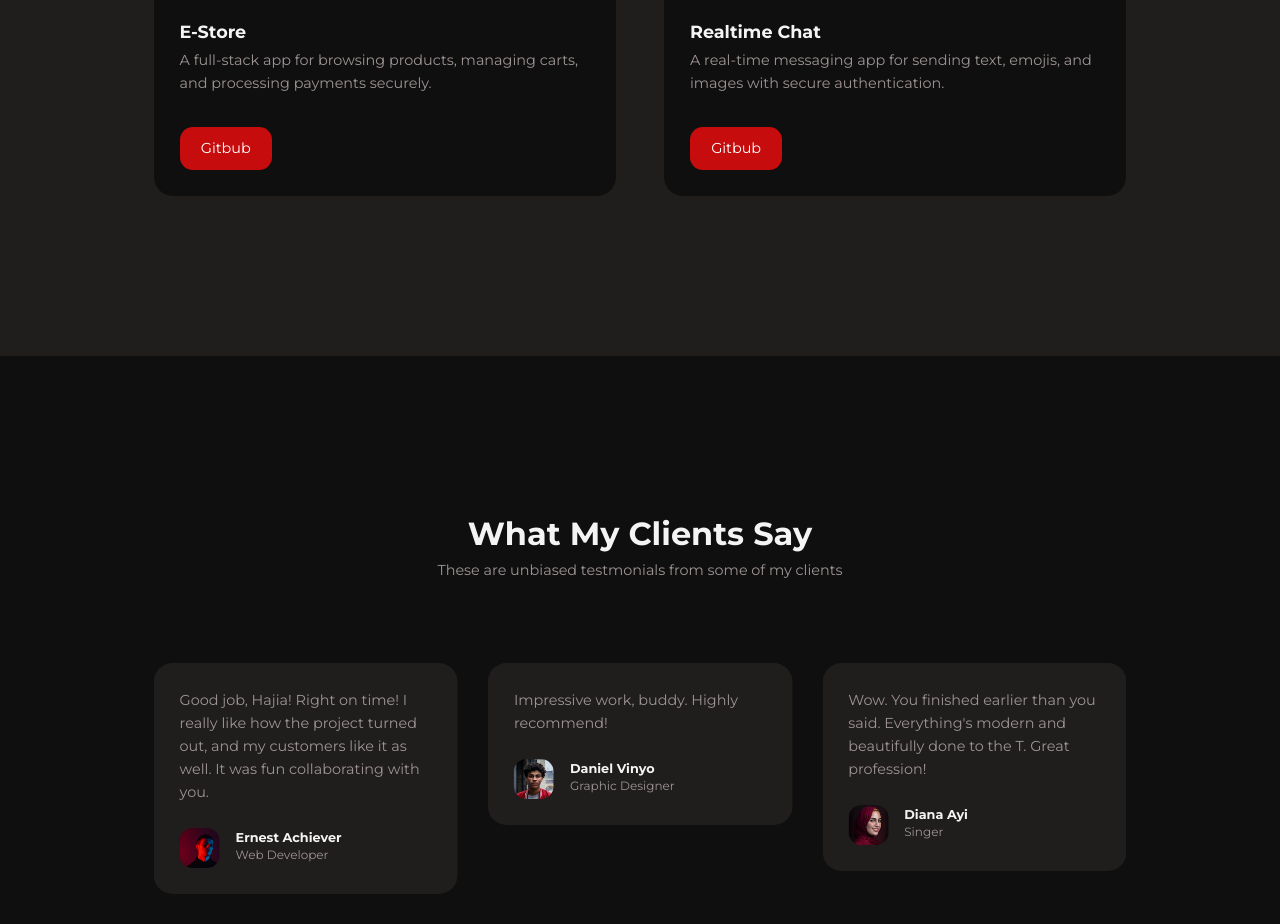
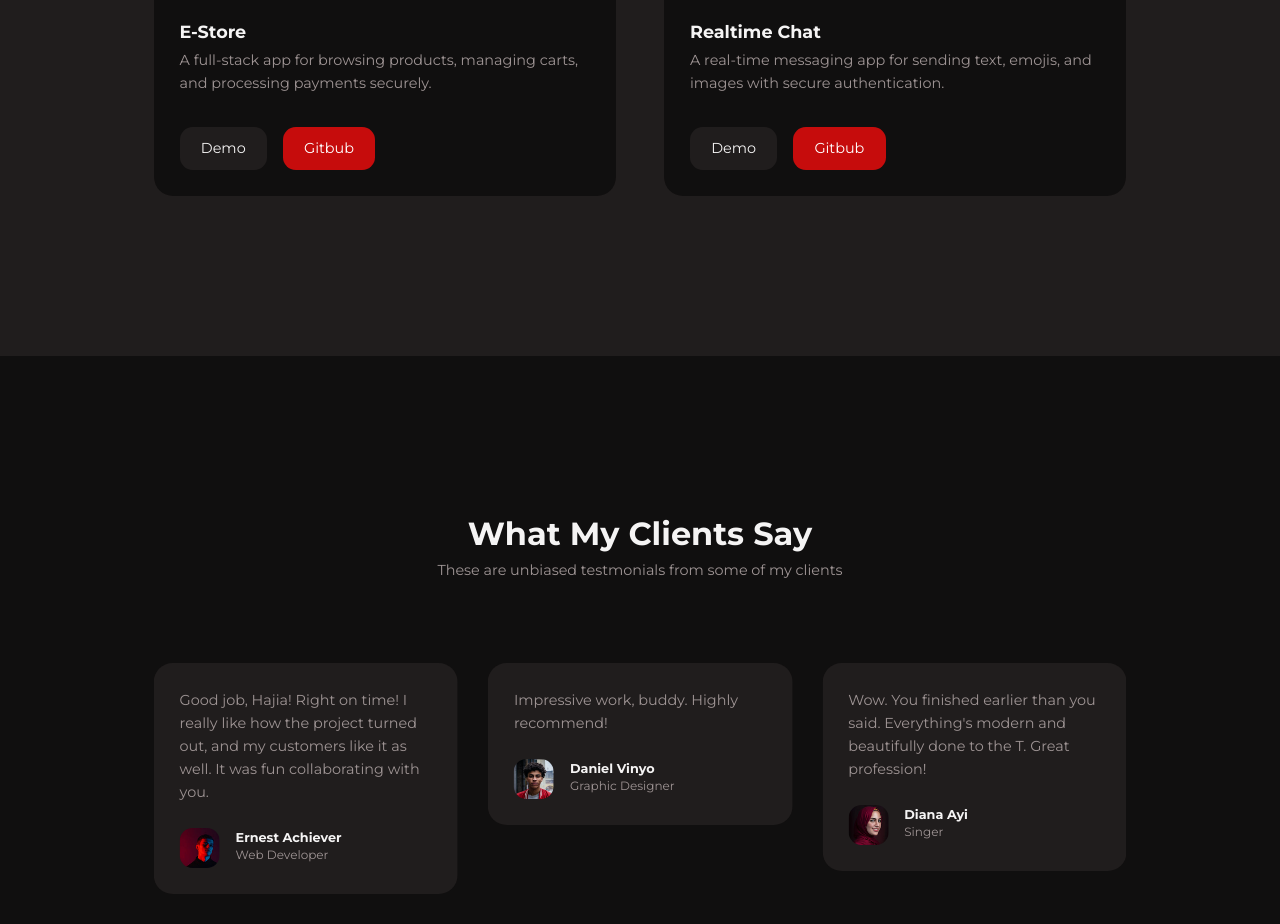
Before and after one commit to pratsy91/portfolio_2024, a React (Create React App) app: page / in a window 1280 px wide. Shown: the part 2910-3834 px from the top of the page. Built offline with nearby package versions, Linux system fonts and the light colour scheme.

Commit message:
Update Project.jsx

```diff
--- a/src/sections/portfolio/Project.jsx
+++ b/src/sections/portfolio/Project.jsx
@@ -10,7 +10,7 @@ const Project = ({project}) => {
         <h4>{project.title}</h4>
         <p>{project.desc}</p>
         <div className="portfolio__project-cta">
-{/*             <a href={project.demo} className="btn sm" target="_blank" rel="noopener noreferrer">Demo</a> */}
+            <a href={project.demo} className="btn sm" target="_blank" rel="noopener noreferrer">Demo</a>
             <a href={project.github} className="btn sm primary" target="_blank" rel="noopner noreferrer">Gitbub</a>
         </div>
     </Card>
```
